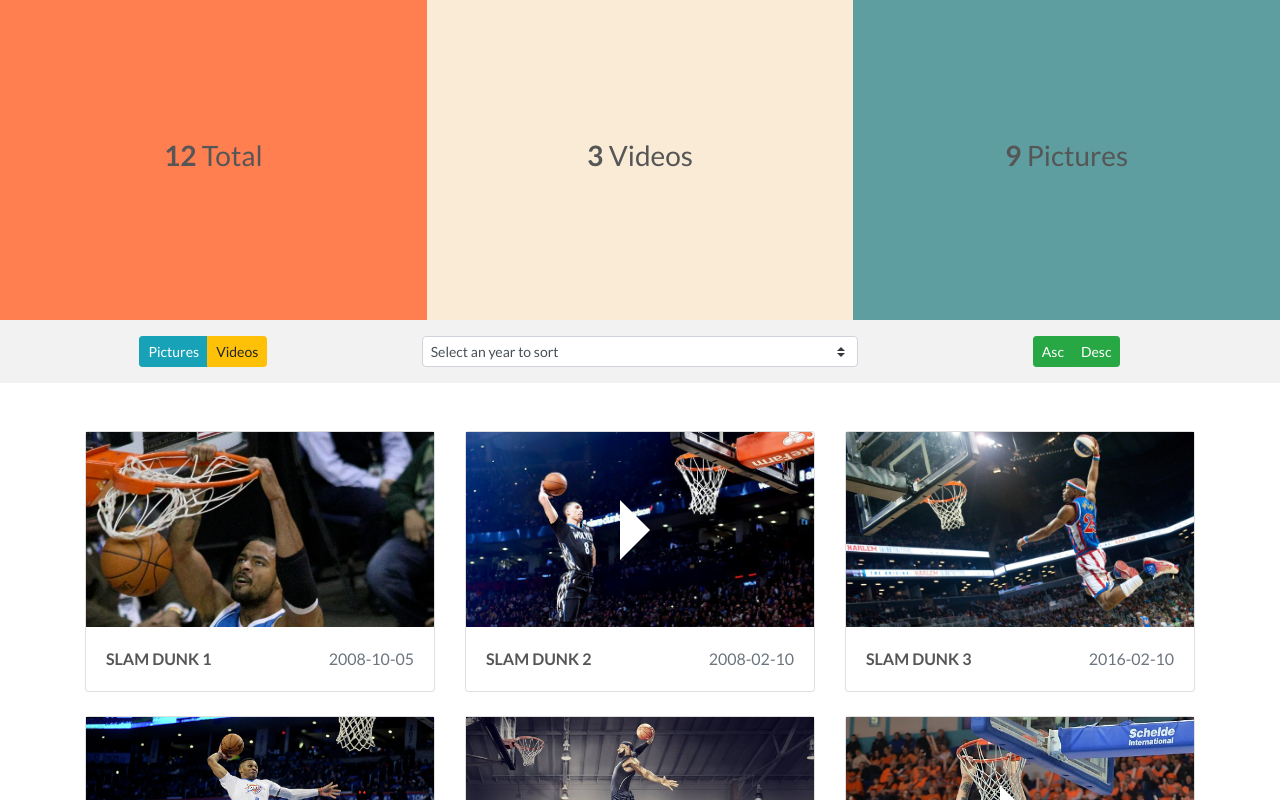
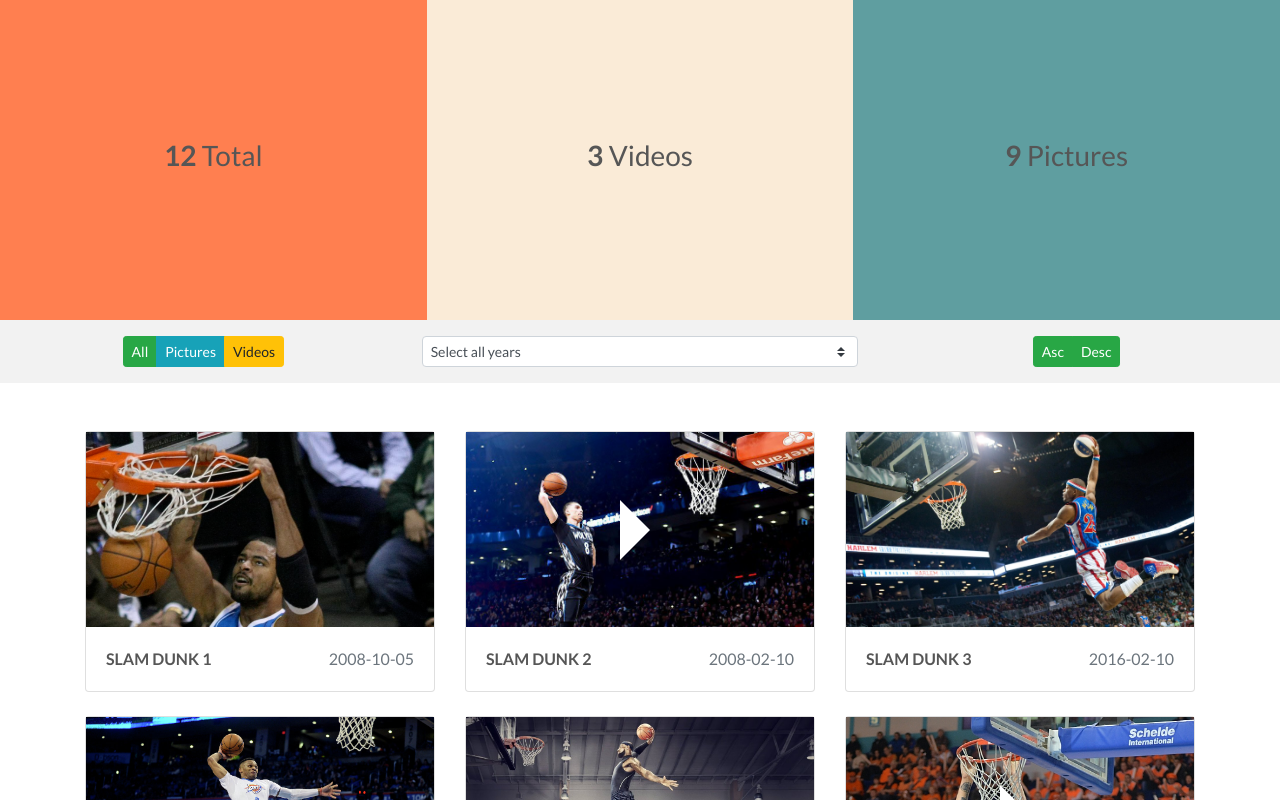
Before and after one commit to tvetcov/basketball, a Vue app: page /#/ in a window 1280 px wide. Shown: the top 800 px of the page. Built offline with nearby package versions, Linux system fonts and the light colour scheme.

Commit message:
Added filters

```diff
--- a/src/components/Card.vue
+++ b/src/components/Card.vue
@@ -1,13 +1,13 @@
 <template>
-    <b-col md="4" sm="6" v-if="slamId" class="mb-4">
+    <b-col md="4" sm="6" v-if="id" class="mb-4">
         <div class="card">
             <div class="thumb-image">
-                <img v-bind:src="`${this.slam.thumb}`" class="embed-responsive">
+                <img v-bind:src="`${this.element.thumb}`" class="embed-responsive">
                 <span v-if="isVideo" class="play"></span>
             </div>
             <div class="card-body d-flex justify-content-between">
-                <b class="text-uppercase m-0">{{this.slam.title}}</b>
-                <span class="text-muted">{{this.slam.date}}</span>
+                <b class="text-uppercase m-0">{{this.element.title}}</b>
+                <span class="text-muted">{{this.element.date}}</span>
             </div>
         </div>
     </b-col>
@@ -17,14 +17,14 @@
         name: 'Card',
         data() {
             return {
-                slam: this.$store.getters['getById'](this.slamId),
+                element: this.$store.getters['getById'](this.id),
             }
         },
         computed: {
             isVideo: function () {
-                return this.slam.type === 2;
+                return this.element.type === 2;
             },
         },
-        props: ['slamId']
+        props: ['id']
     }
 </script>
--- /dev/null
+++ b/src/components/Elements.vue
@@ -0,0 +1,18 @@
+<template>
+    <div class="container my-5">
+        <b-row>
+            <card v-for="(element) in elements" :key="element.id" :id="element.id"/>
+        </b-row>
+    </div>
+</template>
+<script>
+    import Card from './Card.vue'
+
+    export default {
+        name: 'Elements',
+        props: ['elements'],
+        components: {
+            Card
+        }
+    }
+</script>
--- a/src/components/Filters.vue
+++ b/src/components/Filters.vue
@@ -1,46 +1,29 @@
 <template>
     <b-row class="text-center py-3 filters">
-        <b-col sm="4">
-            <b-button-group size="sm">
-                <b-button variant="info">Pictures</b-button>
-                <b-button variant="warning">Videos</b-button>
-            </b-button-group>
-        </b-col>
-        <b-col sm="4" class="px-4 px-sm-0 mt-3 mt-sm-0">
-            <b-form-select v-model="selected" :options="selectOptions" size="sm"></b-form-select>
-        </b-col>
-        <b-col sm="4" class="mt-3 mt-sm-0">
-            <b-form-radio-group
-                    id="btn-radios-1"
-                    v-model="checked"
-                    :options="radioOptions"
-                    buttons
-                    size="sm"
-                    button-variant="success"
-                    name="radios-btn"
-            ></b-form-radio-group>
-        </b-col>
+        <by-type @selectedType="selectedType"/>
+        <by-year @selectedYear="selectedYear"/>
+        <sorting @selectedSorting="selectedSorting"/>
     </b-row>
 </template>
 <script>
+    import ByType from "./Filters/ByType";
+    import ByYear from "./Filters/ByYear";
+    import Sorting from "./Filters/Sorting";
+
     export default {
         name: 'Filters',
-        data() {
-            return {
-                selected: null,
-                checked: null,
-                selectOptions: [
-                    {value: null, text: 'Select an year to sort'},
-                    {value: 2012, text: '2012'},
-                    {value: 2013, text: '2013'},
-                    {value: 2015, text: '2015'},
-                    {value: 2019, text: '2019'}
-                ],
-                radioOptions: [
-                    {value: 0, text: 'Asc'},
-                    {value: 1, text: 'Desc'},
-                ],
+        components: {Sorting, ByYear, ByType},
+        methods: {
+            selectedType(type) {
+                this.$emit('selectedType', type);
+            },
+            selectedYear(year) {
+                this.$emit('selectedYear', year);
+            },
+            selectedSorting(sorting) {
+                this.$emit('selectedSorting', sorting);
             }
         },
     }
+
 </script>
--- /dev/null
+++ b/src/components/Filters/ByType.vue
@@ -0,0 +1,20 @@
+<template>
+    <b-col sm="4">
+        <b-button-group size="sm">
+            <b-button variant="success" @click="selectedType(0)">All</b-button>
+            <b-button variant="info" @click="selectedType(1)">Pictures</b-button>
+            <b-button variant="warning" @click="selectedType(2)">Videos</b-button>
+        </b-button-group>
+    </b-col>
+</template>
+<script>
+    export default {
+        name: 'ByType',
+        methods: {
+            selectedType(type) {
+                this.$emit('selectedType', type);
+            },
+        },
+    }
+
+</script>
--- /dev/null
+++ b/src/components/Filters/ByYear.vue
@@ -0,0 +1,42 @@
+<template>
+    <b-col sm="4" class="px-4 px-sm-0 mt-3 mt-sm-0">
+        <b-form-select v-model="selected" :options="this.parseYears" size="sm" @change="selectedYear"></b-form-select>
+    </b-col>
+</template>
+
+<script>
+    export default {
+        name: 'ByYear',
+        data() {
+            return {
+                selected: 'Select all years',
+            }
+        },
+        computed: {
+            parseYears: function () {
+                const elements = this.$store.getters['get'];
+                if (!elements.length) {
+                    return;
+                }
+
+                let years = [];
+                elements.forEach(function (el) {
+                    const year = (new Date(el.date)).getFullYear();
+                    years.push(year);
+                });
+                const defaultOption = 'Select all years';
+                return [defaultOption, ...years.filter(unique).sort()];
+            },
+        },
+        methods: {
+            selectedYear(year) {
+                this.$emit('selectedYear', year);
+            },
+        }
+    }
+
+    function unique(value, index, self) {
+        return self.indexOf(value) === index;
+    }
+
+</script>
--- /dev/null
+++ b/src/components/Filters/Sorting.vue
@@ -0,0 +1,34 @@
+<template>
+    <b-col sm="4" class="mt-3 mt-sm-0">
+        <b-form-radio-group
+                id="btn-radios-1"
+                v-model="checked"
+                :options="radioOptions"
+                buttons
+                size="sm"
+                button-variant="success"
+                name="radios-btn"
+                @change="selectedSorting"
+        ></b-form-radio-group>
+    </b-col>
+</template>
+<script>
+    export default {
+        name: 'Sorting',
+        data() {
+            return {
+                checked: null,
+                radioOptions: [
+                    {value: 0, text: 'Asc'},
+                    {value: 1, text: 'Desc'},
+                ],
+            }
+        },
+        methods: {
+            selectedSorting(sorting) {
+                this.$emit('selectedSorting', sorting);
+            },
+        },
+    }
+
+</script>
--- a/src/components/Grid.vue
+++ b/src/components/Grid.vue
@@ -1,30 +1,55 @@
 <template>
     <div>
-        <filters/>
-        <div class="container my-5">
-            <b-row>
-                <card v-for="(slam, index) in slams" :key="index" :slamId="slam.id"/>
-            </b-row>
-        </div>
+        <filters @selectedType="filterByType" @selectedYear="filterByYear" @selectedSorting="orederBy"/>
+        <elements :elements="elements"/>
     </div>
 </template>
 <script>
     import Filters from './Filters.vue'
-    import Card from './Card.vue'
+    import Elements from './Elements.vue'
 
     export default {
         name: 'Grid',
         data() {
             return {
-                slams: this.$store.getters['get'],
+                elements: this.$store.getters.get,
             }
         },
         components: {
             Filters,
-            Card
+            Elements,
         },
-        created() {
-            // console.log(this.$store.getters['getByYear'](2008));
+        methods: {
+            filterByType(type) {
+                if (type === 0) {
+                    this.elements = this.$store.getters.get;
+                    return;
+                }
+                this.elements = this.$store.getters.getByType(type);
+            },
+            filterByYear(year) {
+                if (isNaN(year)) {
+                    this.elements = this.$store.getters.get;
+                    return;
+                }
+                this.elements = this.$store.getters.getByYear(year);
+            },
+            orederBy(sorting) {
+                if (sorting === 0) {
+                    this.elements = this.elements.sort(sortById);
+                    return;
+                }
+                this.elements = this.$store.getters.get.sort(sortById).reverse();
+            },
         }
     }
+
+    function sortById(left, right) {
+       //a>b = 1
+        if (left.id > right.id) {
+            return 1;
+        }
+        return -1;
+
+    }
 </script>
```
